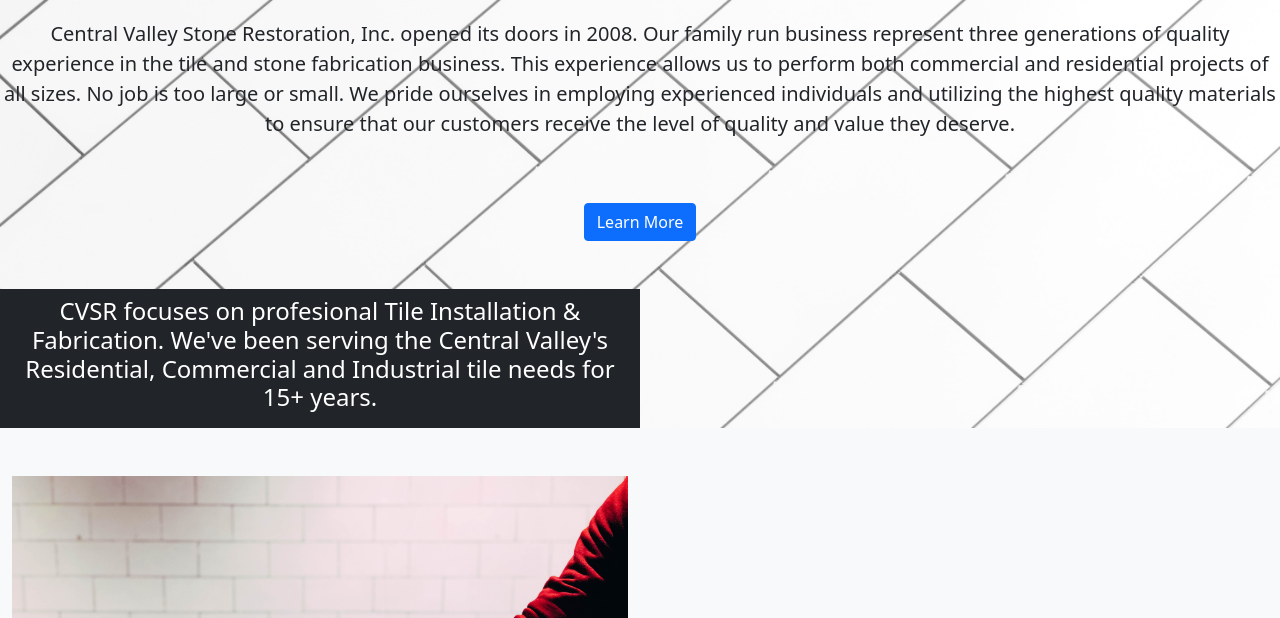
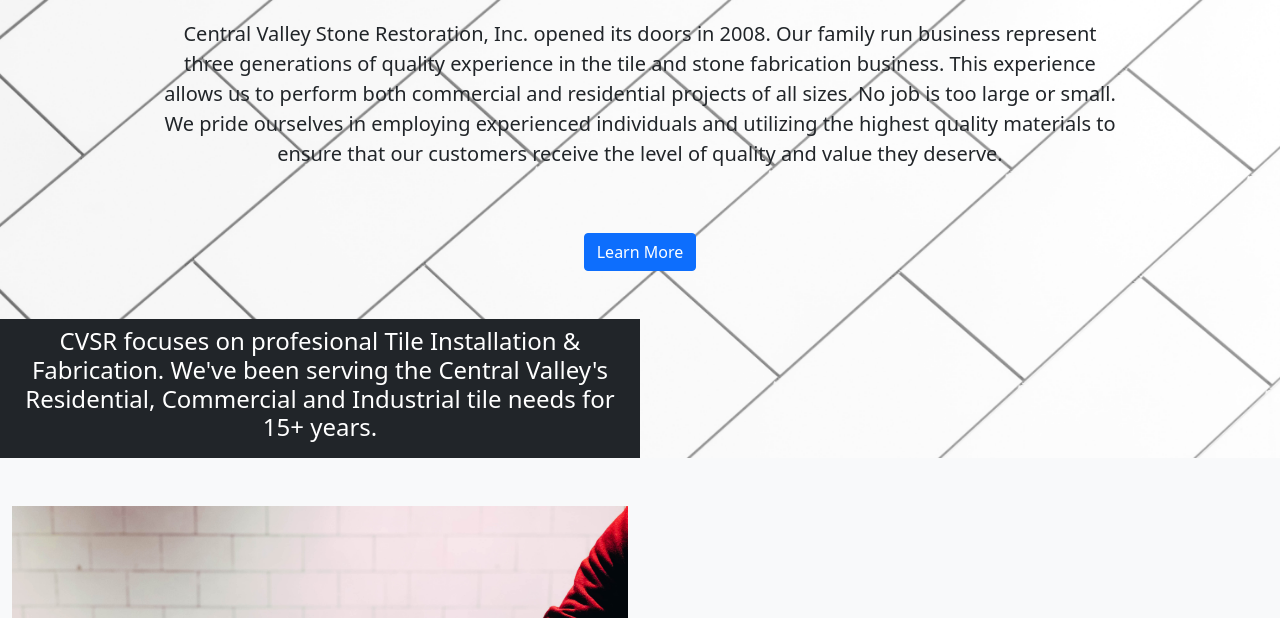
Before and after one commit to Nathan-Anderson-1024/CVSR, a plain HTML site: page index.html in a window 1280 px wide. Shown: the part 125-743 px from the top of the page. Drawn offline with nearby package versions, Linux system fonts and the light colour scheme.

Commit message:
fixed some off center elements and overflow

```diff
--- a/index.html
+++ b/index.html
@@ -56,12 +56,12 @@
         </nav>
     </header>
     <main id="main-index" class="bg-light">
-        <div class="container-fluid bg-secondary pb-0 pe-0 main-header">
-            <div class="row text-center intro-row pb-0">
-                <div class="col text-center d-flex align-items-center justify-content-center flex-column ps-0">
+        <div class="container-fluid bg-secondary p-0 main-header">
+            <div class="row text-center intro-row pb-0 ms-0 me-0">
+                <div class="col text-center d-flex align-items-center justify-content-center flex-column index-header me-auto ms-auto p-0">
                     <h1 class="mt-3 fw-bold">Professional Tile Installation & Fabrication</h1>
-                    <div class="d-flex justify-content-center align-items-center text-center mt-3">
-                      <p class="lead">Central Valley Stone Restoration, Inc. opened its doors in 2008.  Our family run business represent three generations of quality experience in the tile and stone fabrication business.  This experience allows us to perform both commercial and residential projects of all sizes.  No job is too large or small.  We pride ourselves in employing experienced individuals and utilizing the highest quality materials to ensure that our customers receive the level of quality and value they deserve.</p>
+                    <div class="d-flex justify-content-center align-items-center text-center mt-3 w-75">
+                      <p class="lead w-100">Central Valley Stone Restoration, Inc. opened its doors in 2008.  Our family run business represent three generations of quality experience in the tile and stone fabrication business.  This experience allows us to perform both commercial and residential projects of all sizes.  No job is too large or small.  We pride ourselves in employing experienced individuals and utilizing the highest quality materials to ensure that our customers receive the level of quality and value they deserve.</p>
                     </div>
                     <!-- <button type="button" class="btn btn-light">Projects</button> -->
                     <button type="button" class="btn btn-primary m-5"><a class="text-reset text-decoration-none" href="./about.html">Learn More</a></button>
--- a/styles.css
+++ b/styles.css
@@ -26,3 +26,10 @@
         display: block;
     }
 }
+
+@media only screen and (min-width: 1025px) {
+    .index-header {
+        padding-left: 0px !important;
+        padding-right: 0px !important;
+    }
+}
```
Also changed, not shown: about.html (+1 -1 lines).
